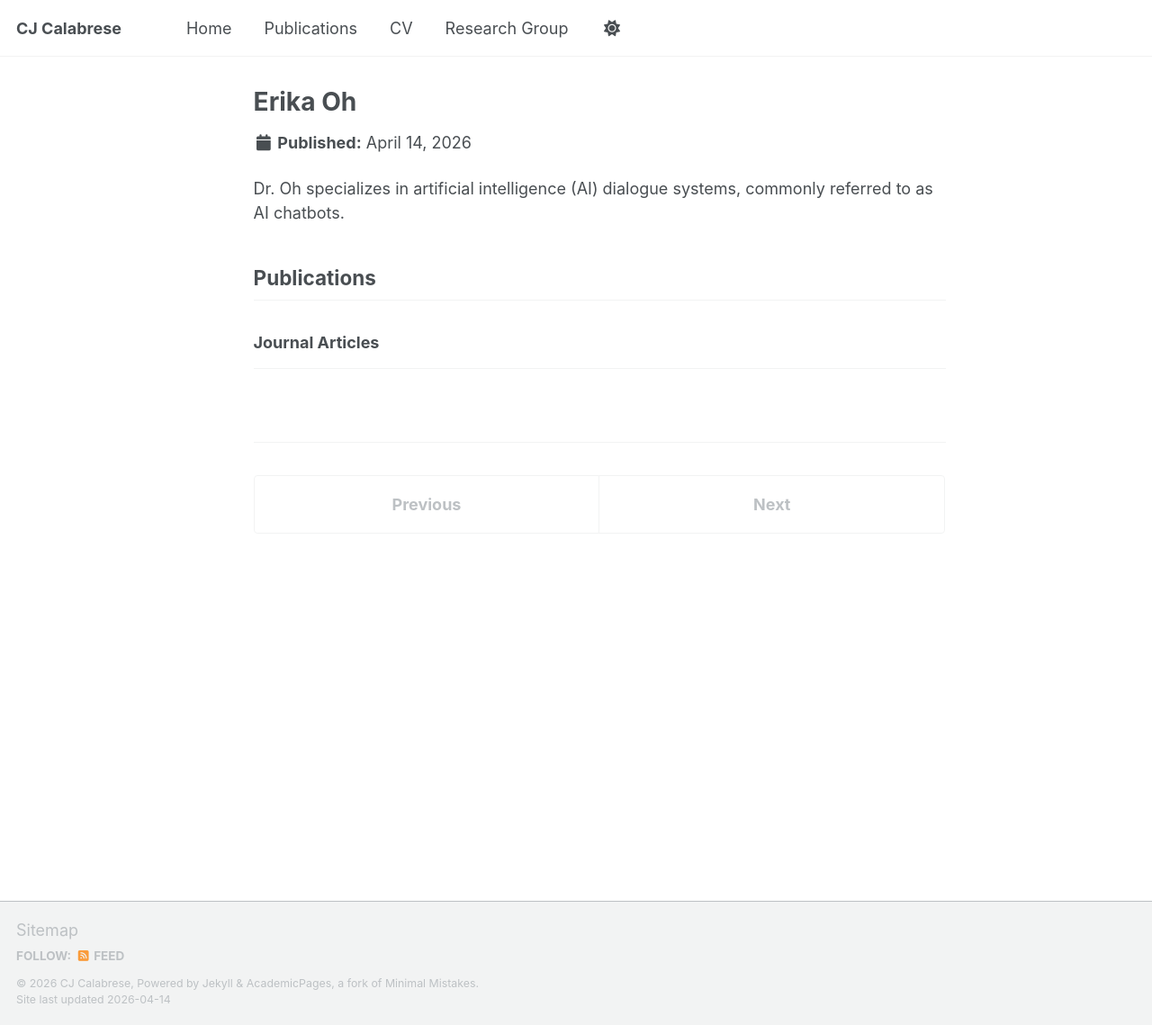
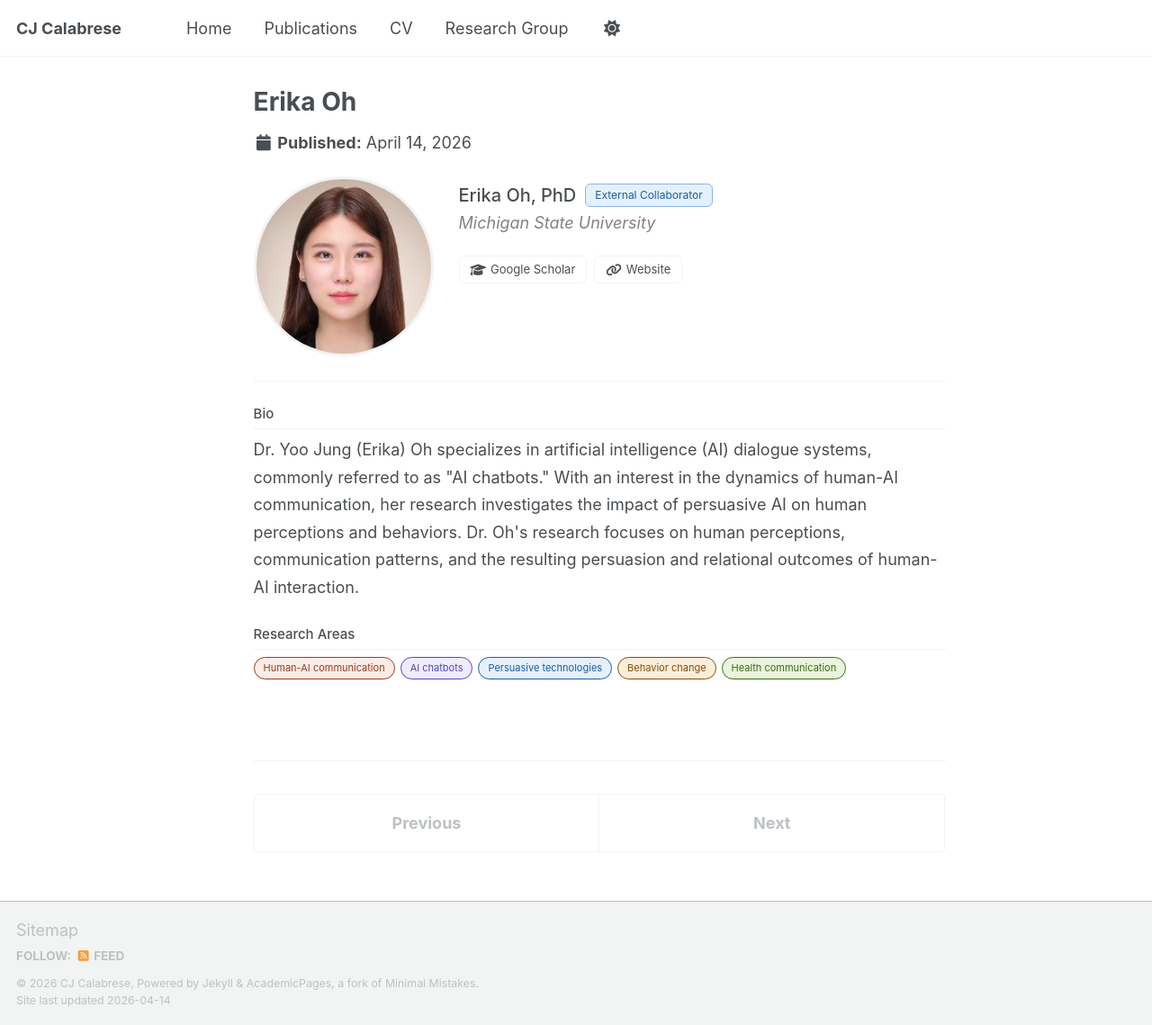
Before and after one commit to cjcalabresephd/cjcalabresephd.github.io, a Jekyll site: the page built from _people/erika-oh.md, in a window 1280 px wide and 1139 px high. Shown: the whole window at 90% size. Built offline with Jekyll 4.4.1, drawn with Linux system fonts in a browser that asks for light colours; a script bundle is joined from its source files by our own code; library files that are not in the unit come from our copies.

Commit message:
Update erika-oh.md

```diff
--- a/_people/erika-oh.md
+++ b/_people/erika-oh.md
@@ -12,24 +12,45 @@
 
 ---
 
-Dr. Oh specializes in artificial intelligence (AI) dialogue systems, commonly referred to as AI chatbots.
+<div class="profile-card-page">
 
+  <div class="pcp-header">
+    <div class="pcp-avatar-wrap">
+      <img src="/images/lab/erikaoh.jpg" alt="Erika Oh" class="pcp-avatar" />
+    </div>
+    <div class="pcp-meta">
+      <div class="pcp-name-row">
+        <h1 class="pcp-name">Erika Oh, PhD</h1>
+        <span class="pcp-badge">External Collaborator</span>
+      </div>
+      <p class="pcp-affiliation">Michigan State University</p>
+      <div class="pcp-links">
+        <a href="https://scholar.google.com/citations?user=kZAz0c8AAAAJ&hl=en" target="_blank" rel="noopener">
+          <i class="fas fa-fw fa-graduation-cap" aria-hidden="true"></i> Google Scholar
+        </a>
+        <a href="https://comartsci.msu.edu/our-people/yoo-jung-erika-oh/" target="_blank" rel="noopener">
+          <i class="fas fa-fw fa-link" aria-hidden="true"></i> Website
+        </a>
+      </div>
+    </div>
+  </div>
 
+  <div class="pcp-section">
+    <h2 class="pcp-section-title">Bio</h2>
+    <p class="pcp-bio">
+      Dr. Yoo Jung (Erika) Oh specializes in artificial intelligence (AI) dialogue systems, commonly referred to as "AI chatbots." With an interest in the dynamics of human-AI communication, her research investigates the impact of persuasive AI on human perceptions and behaviors. Dr. Oh's research focuses on human perceptions, communication patterns, and the resulting persuasion and relational outcomes of human-AI interaction.
+    </p>
+  </div>
 
-## Publications
+  <div class="pcp-section">
+    <h2 class="pcp-section-title">Research Areas</h2>
+    <div class="research-chips">
+      <span class="chip chip-orange">Human-AI communication</span>
+      <span class="chip chip-purple">AI chatbots</span>
+      <span class="chip chip-blue">Persuasive technologies</span>
+      <span class="chip chip-yellow">Behavior change</span>
+      <span class="chip chip-green">Health communication</span>
+    </div>
+  </div>
 
-{% assign mypubs = site.publications
-   | where_exp:"item","item.authors contains 'erika-oh'" %}
-
-### Journal Articles
-
-{% assign journal = mypubs
-   | where:"category","journal"
-   | sort:"date"
-   | reverse %}
-
-{% for post in journal %}
-  {% include archive-single.html %}
-{% endfor %}
-
----
+</div>
```
